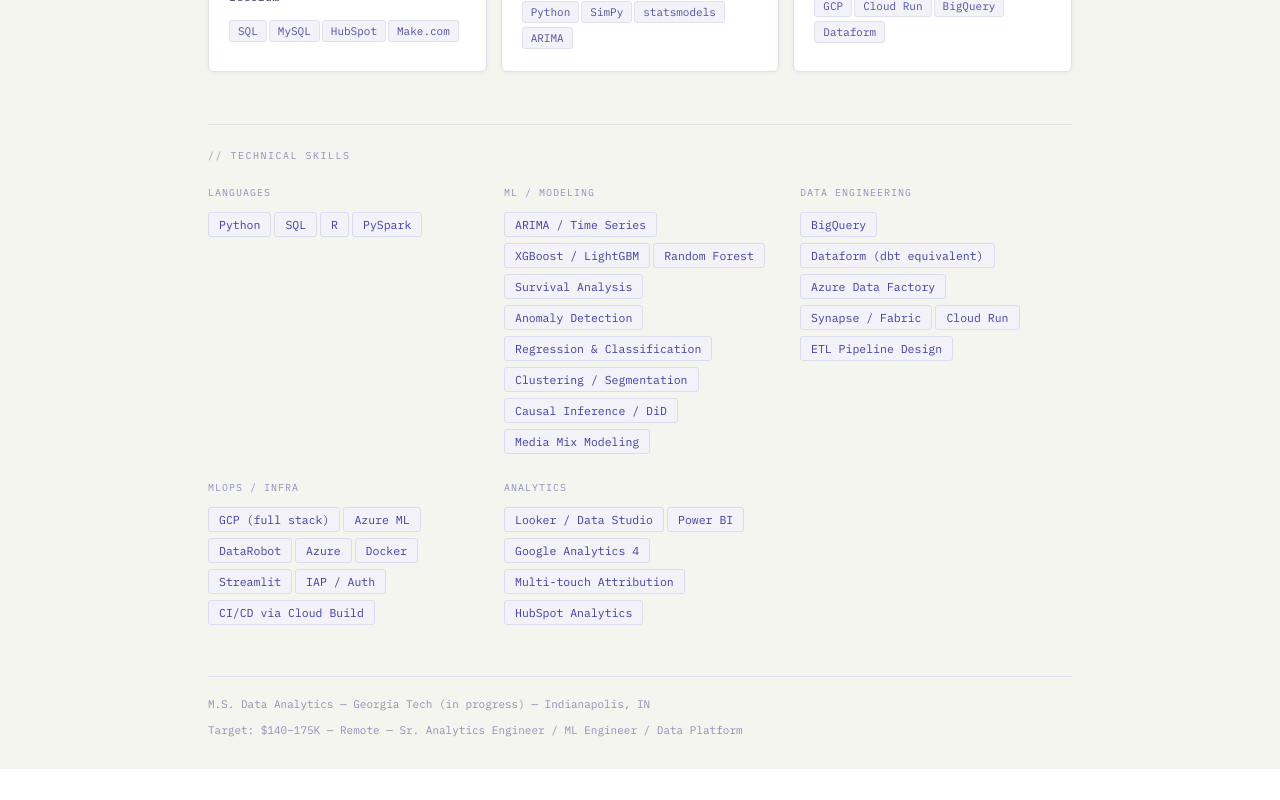
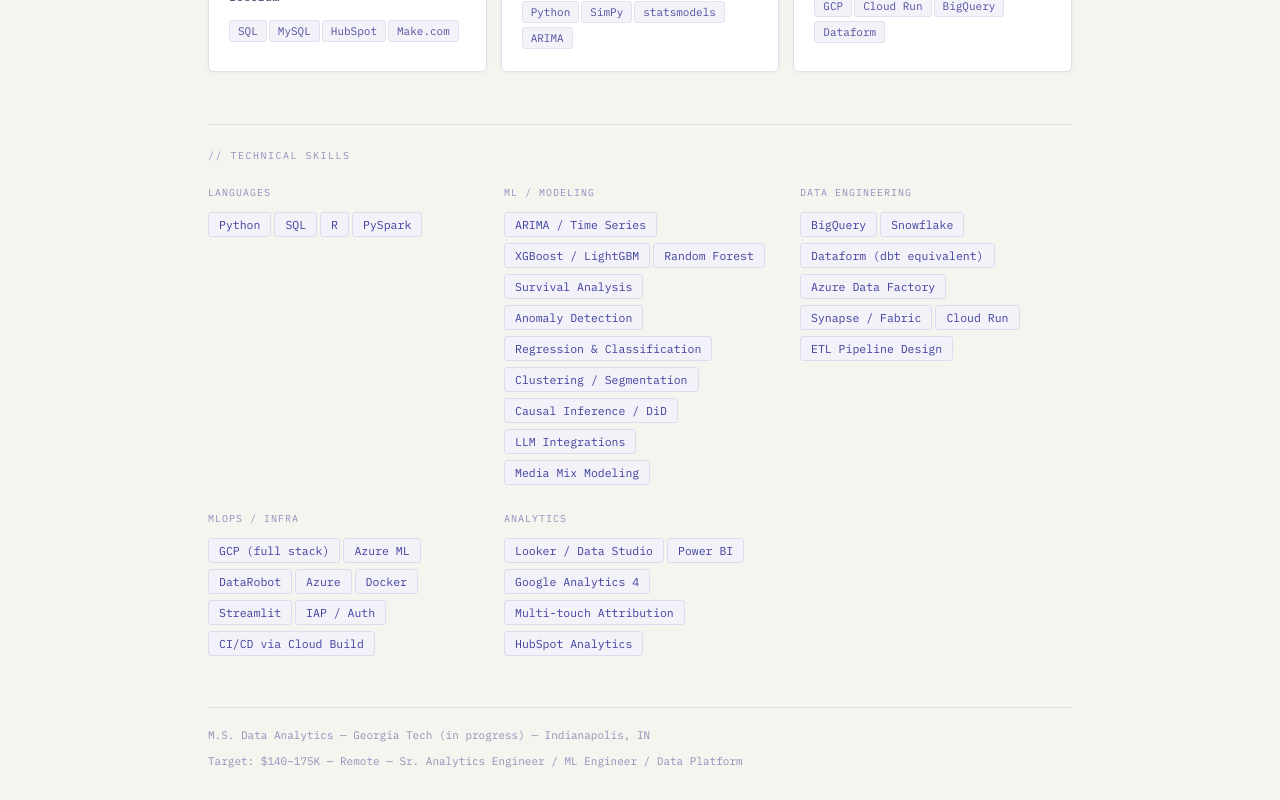
Before and after one commit to cmay45/portfolio, a React (Vite) app: page / in a window 1280 px wide. Shown: the part 1716-2516 px from the top of the page. Before the commit the page ends 2485 px from the top, so only its background shows below. Built offline with nearby package versions, Linux system fonts and the light colour scheme.

Commit message:
softened language

```diff
--- a/src/Portfolio.jsx
+++ b/src/Portfolio.jsx
@@ -198,8 +198,8 @@
 
 const skills = {
   "Languages": ["Python", "SQL", "R", "PySpark"],
-  "ML / Modeling": ["ARIMA / Time Series", "XGBoost / LightGBM", "Random Forest", "Survival Analysis", "Anomaly Detection", "Regression & Classification", "Clustering / Segmentation", "Causal Inference / DiD", "Media Mix Modeling"],
-  "Data Engineering": ["BigQuery", "Dataform (dbt equivalent)", "Azure Data Factory", "Synapse / Fabric", "Cloud Run", "ETL Pipeline Design"],
+  "ML / Modeling": ["ARIMA / Time Series", "XGBoost / LightGBM", "Random Forest", "Survival Analysis", "Anomaly Detection", "Regression & Classification", "Clustering / Segmentation", "Causal Inference / DiD", "LLM Integrations", "Media Mix Modeling"],
+  "Data Engineering": ["BigQuery", "Snowflake", "Dataform (dbt equivalent)", "Azure Data Factory", "Synapse / Fabric", "Cloud Run", "ETL Pipeline Design"],
   "MLOps / Infra": ["GCP (full stack)", "Azure ML", "DataRobot", "Azure", "Docker", "Streamlit", "IAP / Auth", "CI/CD via Cloud Build"],
   "Analytics": ["Looker / Data Studio", "Power BI", "Google Analytics 4", "Multi-touch Attribution", "HubSpot Analytics"],
 };
```
